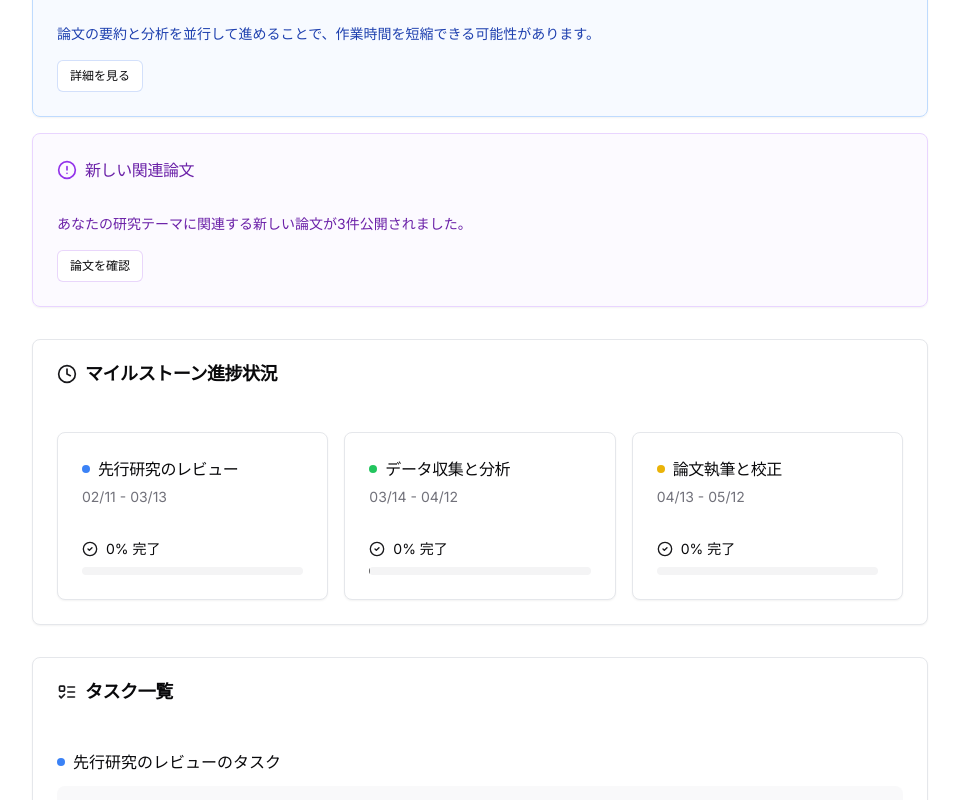
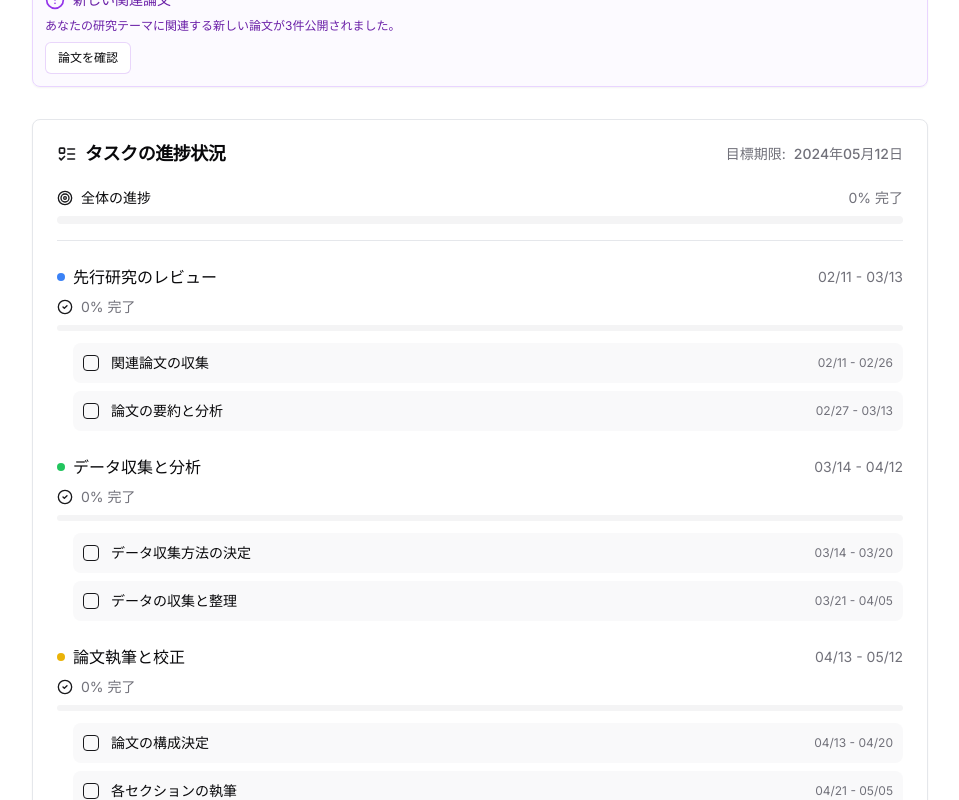
Before and after one commit to kita3222/ai-agent-hackathon, a Next.js app: page /app/projects/1 in a window 1280 px wide. Shown: the part 440-1240 px from the top of the page, without its empty margins (160-1119 px from the left). Built offline with nearby package versions, Linux system fonts and the light colour scheme.

Commit message:
Add today marker and improve project detail page layout

```diff
--- a/src/components/gantt-chart.tsx
+++ b/src/components/gantt-chart.tsx
@@ -47,6 +47,7 @@ export function GanttChart({
   const DAYS_TO_ADD = 30;
   const INITIAL_PADDING_DAYS = 30;
   const [isSidebarOpen, setIsSidebarOpen] = useState(true);
+  const today = startOfDay(new Date());
 
   // 初期の表示範囲を設定（前後に余白を追加）
   const [visibleStartDate] = useState(() => {
@@ -97,6 +98,13 @@ export function GanttChart({
       left: `${startDiff * DAY_WIDTH}px`,
       width: `${Math.max(duration * DAY_WIDTH - 2, DAY_WIDTH)}px`,
     };
+  };
+
+  const getTodayPosition = () => {
+    const diff = Math.round(
+      (today.getTime() - visibleStartDate.getTime()) / (1000 * 60 * 60 * 24)
+    );
+    return `${diff * DAY_WIDTH}px`;
   };
 
   return (
@@ -351,6 +359,20 @@ export function GanttChart({
                   ))}
                 </div>
 
+                {/* 現在日付のマーカー */}
+                {today >= visibleStartDate && today <= visibleEndDate && (
+                  <div
+                    className="absolute top-0 bottom-0 w-px bg-red-500 z-10"
+                    style={{
+                      left: getTodayPosition(),
+                    }}
+                  >
+                    <div className="absolute -top-7 left-1/2 -translate-x-1/2 px-2 py-1 bg-red-500 text-white text-xs rounded">
+                      Today
+                    </div>
+                  </div>
+                )}
+
                 {/* マイルストーンとタスクのバー */}
                 <div className="relative">
                   {milestones.map((milestone, milestoneIndex) => (
--- a/src/components/project-detail.tsx
+++ b/src/components/project-detail.tsx
@@ -242,34 +242,45 @@ export default function ProjectDetail() {
     }
   };
 
+  // 全体の進捗率を計算
+  const calculateOverallProgress = () => {
+    const totalTasks = projectData.milestones.reduce(
+      (acc, milestone) => acc + milestone.tasks.length,
+      0
+    );
+    const completedTasks = projectData.milestones.reduce(
+      (acc, milestone) =>
+        acc + milestone.tasks.filter((task) => task.completed).length,
+      0
+    );
+    return Math.round((completedTasks / totalTasks) * 100);
+  };
+
+  const overallProgress = calculateOverallProgress();
+
   return (
     <div className="space-y-8">
       {/* AIからの提案 */}
-      <div className="space-y-4">
+      <div className="space-y-2">
         <div className="flex items-center gap-2">
-          <Bot className="h-5 w-5 text-primary" />
-          <h2 className="font-semibold">AIからの提案</h2>
+          <Bot className="h-4 w-4 text-primary" />
+          <h2 className="text-sm font-medium">AIからの提案</h2>
         </div>
-        <div className="grid gap-4">
+        <div className="grid gap-2">
           {suggestions.map((suggestion) => {
             const styles = getSuggestionStyles(suggestion.type);
             return (
-              <Card key={suggestion.id} className={styles.card}>
-                <CardHeader className="pb-2">
+              <Card key={suggestion.id} className={`${styles.card} p-3`}>
+                <div className="flex flex-col gap-2">
                   <div className="flex items-center gap-2">
                     <div className={styles.icon}>
                       {getSuggestionIcon(suggestion.type)}
                     </div>
-                    <CardTitle
-                      className={`text-base font-medium ${styles.text}`}
-                    >
+                    <div className={`text-sm font-medium ${styles.text}`}>
                       {suggestion.title}
-                    </CardTitle>
                     </div>
-                </CardHeader>
-                <CardContent>
-                  <div className="flex flex-col gap-4">
-                    <p className={`text-sm ${styles.description}`}>
+                  </div>
+                  <p className={`text-xs ${styles.description}`}>
                     {suggestion.description}
                   </p>
                   <div className="flex gap-2">
@@ -278,7 +289,7 @@ export default function ProjectDetail() {
                         variant="outline"
                         size="sm"
                         onClick={suggestion.primaryAction.onClick}
-                          className={styles.primaryButton}
+                        className={`h-7 text-xs ${styles.primaryButton}`}
                       >
                         {suggestion.primaryAction.label}
                       </Button>
@@ -288,88 +299,82 @@ export default function ProjectDetail() {
                         variant="ghost"
                         size="sm"
                         onClick={suggestion.secondaryAction.onClick}
-                          className={styles.secondaryButton}
+                        className={`h-7 text-xs ${styles.secondaryButton}`}
                       >
                         {suggestion.secondaryAction.label}
                       </Button>
                     )}
                   </div>
                 </div>
-                </CardContent>
               </Card>
             );
           })}
         </div>
       </div>
 
-      {/* マイルストーン進捗状況 */}
+      {/* タスク一覧 */}
       <Card>
-        <CardHeader>
+        <CardHeader className="pb-0">
+          <div className="flex items-center justify-between">
             <div className="flex items-center gap-2">
-            <Clock className="h-5 w-5 text-primary" />
-            <CardTitle>マイルストーン進捗状況</CardTitle>
+              <ListTodo className="h-5 w-5 text-primary" />
+              <CardTitle>タスクの進捗状況</CardTitle>
+            </div>
+            <div className="flex items-center gap-2 text-sm text-muted-foreground">
+              <span>目標期限:</span>
+              <span className="font-medium">
+                {format(new Date(projectData.deadline), "yyyy年MM月dd日")}
+              </span>
+            </div>
           </div>
         </CardHeader>
         <CardContent>
-          <div className="grid grid-cols-1 md:grid-cols-3 gap-4">
+          <div className="space-y-6">
+            {/* 全体の進捗 */}
+            <div className="space-y-2 border-b pb-4">
+              <div className="flex items-center justify-between">
+                <div className="flex items-center gap-2">
+                  <Target className="h-4 w-4 text-primary" />
+                  <h3 className="text-sm font-medium">全体の進捗</h3>
+                </div>
+                <span className="text-sm text-muted-foreground">
+                  {overallProgress}% 完了
+                </span>
+              </div>
+              <Progress value={overallProgress} className="h-2" />
+            </div>
+
+            {/* マイルストーンごとの進捗 */}
+            <div className="grid gap-6">
               {projectData.milestones.map((milestone) => (
-              <Card key={milestone.id} className="h-full">
-                <CardHeader className="pb-2">
+                <div key={milestone.id} className="space-y-3">
+                  <div className="space-y-2">
                     <div className="flex items-center justify-between">
                       <div className="flex items-center gap-2">
                         <div
                           className={`w-2 h-2 rounded-full ${milestone.color}`}
                         />
-                      <CardTitle className="text-base font-medium">
+                        <h3 className="text-base font-medium">
                           {milestone.title}
-                      </CardTitle>
-                    </div>
+                        </h3>
                       </div>
                       <span className="text-sm text-muted-foreground">
                         {format(milestone.startDate, "MM/dd")} -{" "}
                         {format(milestone.endDate, "MM/dd")}
                       </span>
-                </CardHeader>
-                <CardContent>
-                  <div className="space-y-2">
-                    <div className="flex items-center justify-between text-sm">
-                      <div className="flex items-center gap-2">
+                    </div>
+                    <div className="flex items-center gap-2 text-sm text-muted-foreground">
                       <CheckCircle2 className="h-4 w-4 text-primary" />
                       <span>{milestone.progress}% 完了</span>
                     </div>
+                    <Progress value={milestone.progress} className="h-1.5" />
                   </div>
-                    <Progress value={milestone.progress} className="h-2" />
-                  </div>
-                </CardContent>
-              </Card>
-            ))}
-          </div>
-        </CardContent>
-      </Card>
 
-      {/* タスク一覧 */}
-      <Card>
-        <CardHeader>
-          <div className="flex items-center gap-2">
-            <ListTodo className="h-5 w-5 text-primary" />
-            <CardTitle>タスク一覧</CardTitle>
-          </div>
-        </CardHeader>
-        <CardContent>
-          <div className="grid gap-6">
-            {projectData.milestones.map((milestone) => (
-              <div key={milestone.id}>
-                <div className="flex items-center gap-2 mb-3">
-                  <div className={`w-2 h-2 rounded-full ${milestone.color}`} />
-                  <h3 className="text-base font-medium">
-                    {milestone.title}のタスク
-                  </h3>
-                </div>
-                <div className="grid gap-2">
+                  <div className="grid gap-2 pl-4">
                     {milestone.tasks.map((task) => (
                       <div
                         key={task.id}
-                      className="flex items-center justify-between p-3 rounded-lg bg-muted/50 hover:bg-muted transition-colors"
+                        className="flex items-center justify-between p-2.5 rounded-lg bg-muted/50 hover:bg-muted transition-colors"
                       >
                         <div className="flex items-center gap-3">
                           <Checkbox
@@ -389,6 +394,7 @@ export default function ProjectDetail() {
                   </div>
                 </div>
               ))}
+            </div>
           </div>
         </CardContent>
       </Card>
--- a/src/components/project-list.tsx
+++ b/src/components/project-list.tsx
@@ -144,15 +144,6 @@ export function ProjectList() {
               </div>
 
               <div className="flex justify-between items-baseline">
-                <div className="space-y-0.5">
-                  <span className="text-lg font-semibold">
-                    {goal.target.value}
-                    {goal.target.unit}
-                  </span>
-                  <span className="text-xs text-muted-foreground block">
-                    目標
-                  </span>
-                </div>
                 <div className="flex items-center text-xs text-muted-foreground">
                   <Book className="h-3 w-3 mr-1" />
                   期限:{" "}
```
Lines whose indentation alone changed are shown as unchanged.
